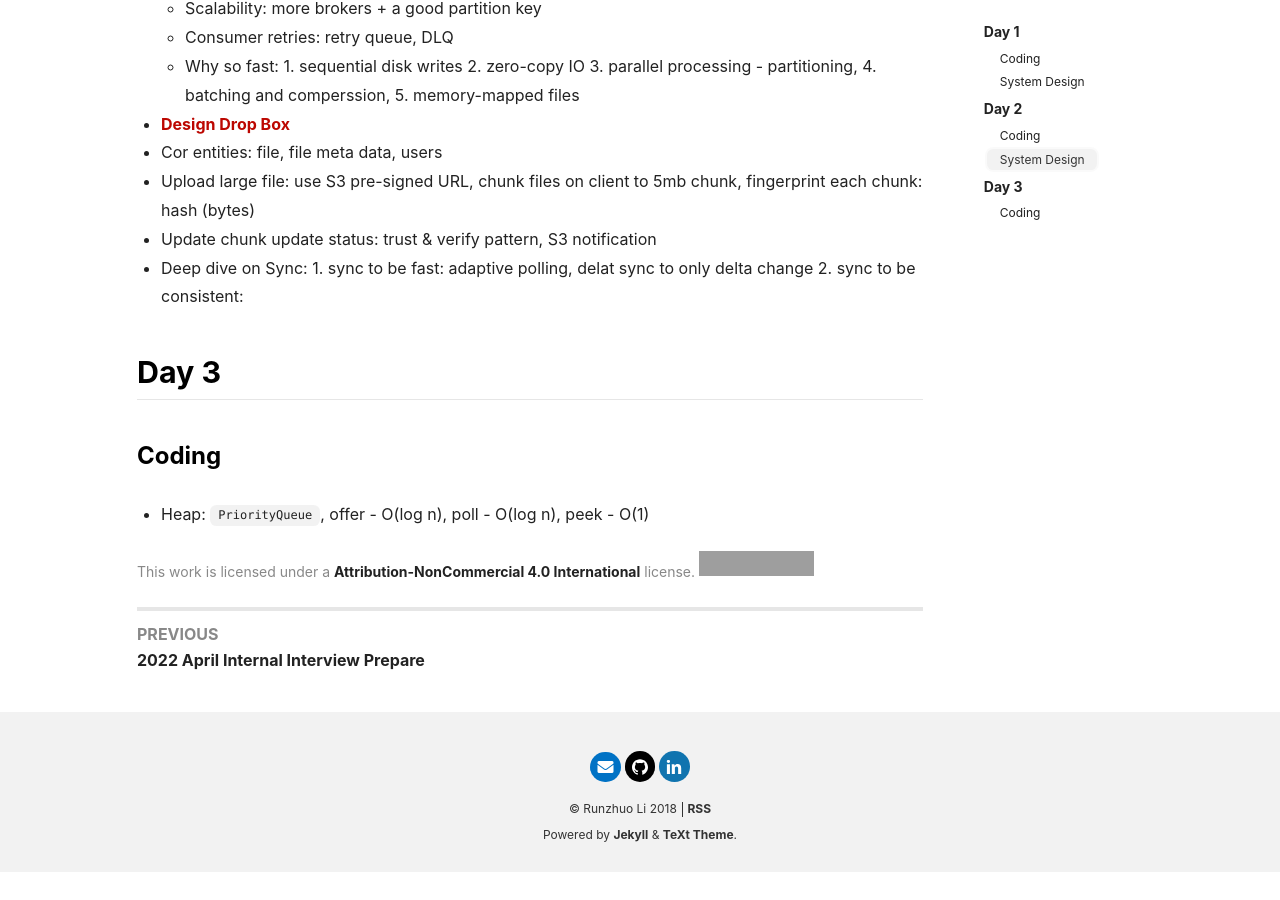
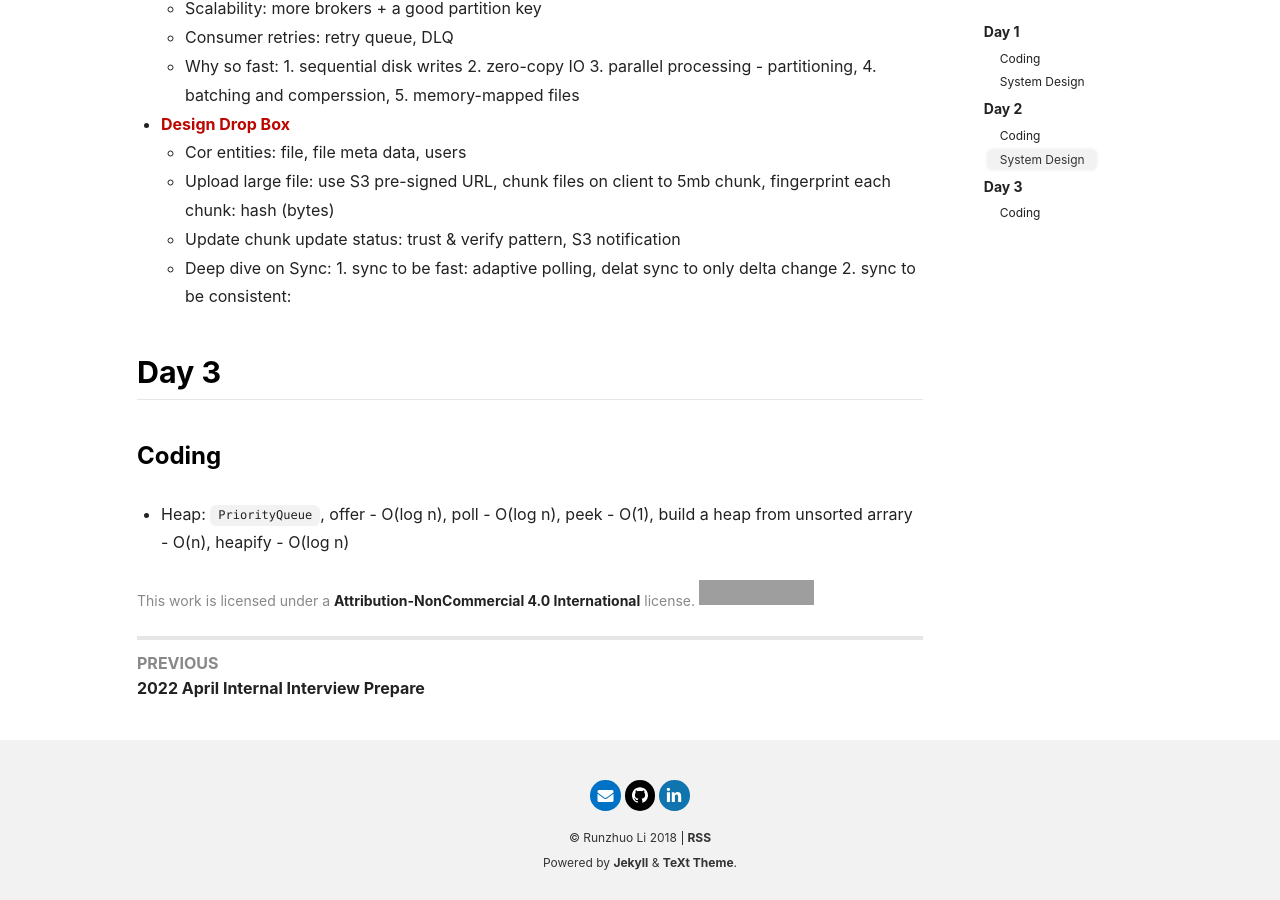
Before and after one commit to runzhuoli/runzhuoli.github.io, a Jekyll site: the page built from _posts/2024-12-10-7-days.md, in a window 1280 px wide and 900 px high, scrolled down 2024 px. Built offline with Jekyll 4.4.1, drawn with Linux system fonts in a browser that asks for light colours; nearby versions of some CDN libraries; comment, search, counter and statistics services are not loaded; before the commit the page ends 2896 px from its top, so only the background shows below that; grey boxes are pictures that could not be loaded.

Commit message:
Update 2024-12-10-7-days.md update format

```diff
--- a/_posts/2024-12-10-7-days.md
+++ b/_posts/2024-12-10-7-days.md
@@ -72,7 +72,7 @@ PS: Only do calculation when it impact the design
   - Consumer retries: retry queue, DLQ
   - Why so fast: 1. sequential disk writes 2. zero-copy IO 3. parallel processing - partitioning, 4. batching and comperssion, 5. memory-mapped files
 
- - [Design Drop Box](https://youtu.be/_UZ1ngy-kOI?si=Cz5iknEuFfwtHBq)
+- [Design Drop Box](https://youtu.be/_UZ1ngy-kOI?si=Cz5iknEuFfwtHBq)
   - Cor entities: file, file meta data, users
   - Upload large file: use S3 pre-signed URL, chunk files on client to 5mb chunk, fingerprint each chunk: hash (bytes)
   - Update chunk update status: trust & verify pattern, S3 notification
@@ -82,4 +82,4 @@ PS: Only do calculation when it impact the design
 
 ### Coding
 
-- Heap: `PriorityQueue`, offer - O(log n), poll - O(log n), peek - O(1)
+- Heap: `PriorityQueue`, offer - O(log n), poll - O(log n), peek - O(1), build a heap from unsorted arrary - O(n), heapify - O(log n)
```
